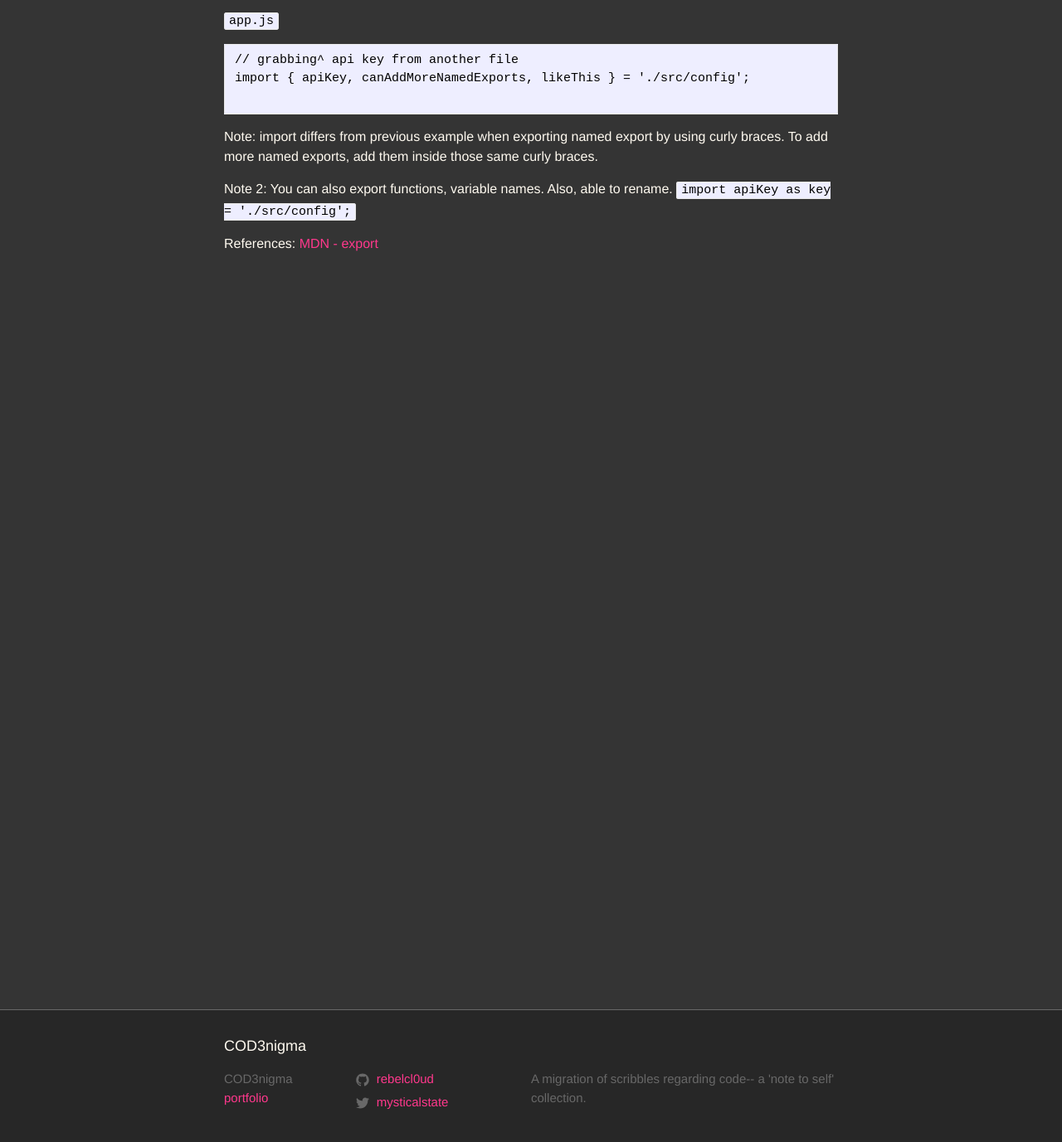
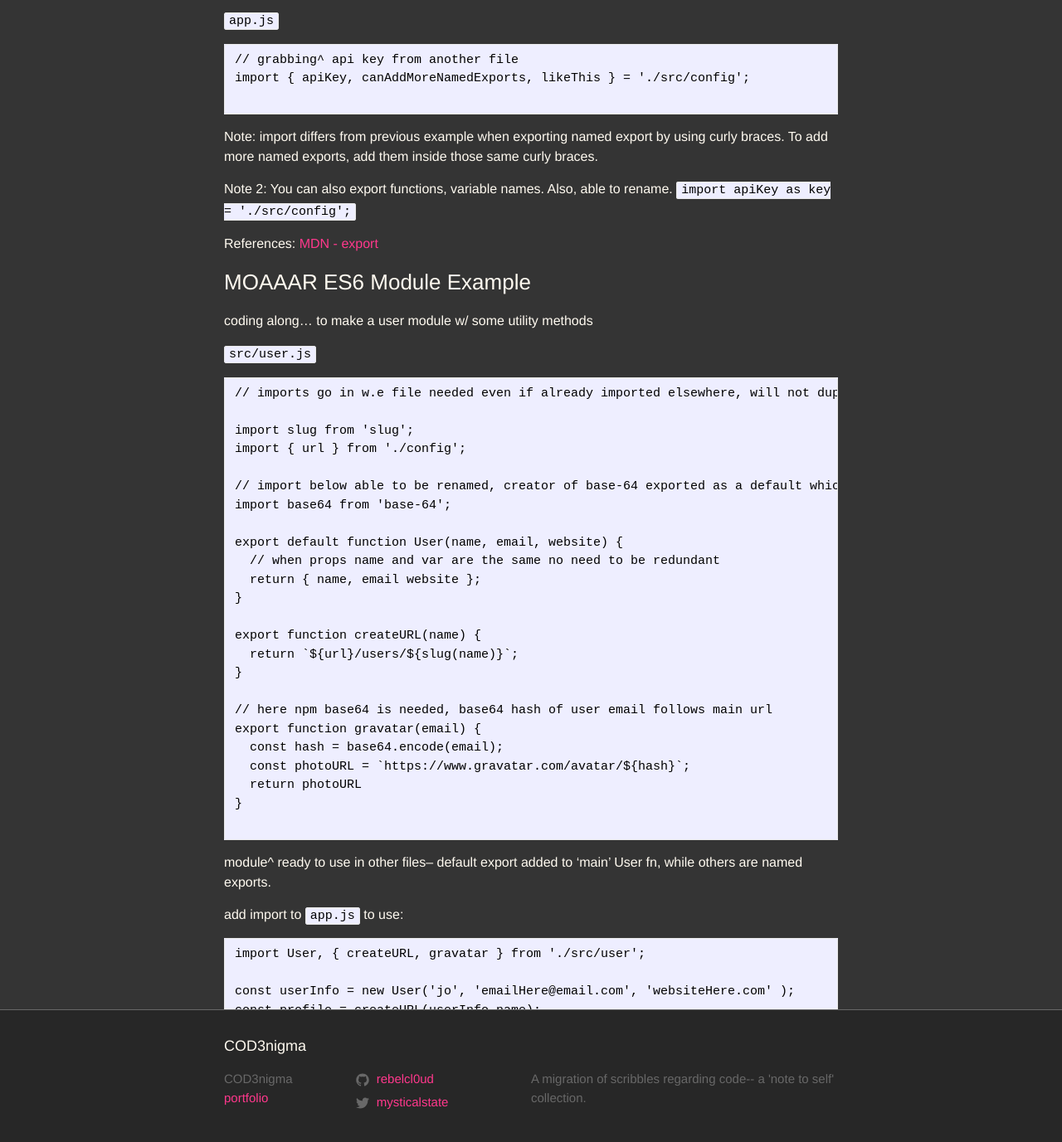
Before and after one commit to rebelcl0ud/blog, a Jekyll site: the page built from _posts/2018-04-26-[38]-es6-status-js-modules-and-npm.markdown, in a window 1280 px wide and 1400 px high, scrolled down 3456 px. Shown: the top 1377 px of the window at 83% size. Built offline with Jekyll 4.4.1, drawn with Linux system fonts in a browser that asks for light colours.

Commit message:
added code-along, another module example

````diff
--- a/_posts/2018-04-26-[38]-es6-status-js-modules-and-npm.markdown
+++ b/_posts/2018-04-26-[38]-es6-status-js-modules-and-npm.markdown
@@ -158,8 +158,55 @@ import { apiKey, canAddMoreNamedExports, likeThis } = './src/config';
 ```
 Note: import differs from previous example when exporting named export by using curly braces. To add more named exports, add them inside those same curly braces.
 
-Note 2: You can also export functions, variable names. Also, able to rename.
-`import apiKey as key = './src/config';`
+Note 2: You can also export functions, variable names. Also, able to rename. `import apiKey as key = './src/config';`
 
 References:
 [MDN - export](https://developer.mozilla.org/en-US/docs/Web/JavaScript/Reference/Statements/export)
+
+### MOAAAR ES6 Module Example
+
+coding along...
+to make a user module w/ some utility methods
+
+`src/user.js`
+```
+// imports go in w.e file needed even if already imported elsewhere, will not dup code
+
+import slug from 'slug';
+import { url } from './config';
+
+// import below able to be renamed, creator of base-64 exported as a default which gives ability of importing with any name
+import base64 from 'base-64';
+
+export default function User(name, email, website) {
+  // when props name and var are the same no need to be redundant
+  return { name, email website };
+}
+
+export function createURL(name) {
+  return `${url}/users/${slug(name)}`;
+}
+
+// here npm base64 is needed, base64 hash of user email follows main url
+export function gravatar(email) {
+  const hash = base64.encode(email);
+  const photoURL = `https://www.gravatar.com/avatar/${hash}`;
+  return photoURL
+}
+
+```
+module^ ready to use in other files--
+default export added to 'main' User fn, while others are named exports.
+
+add import to `app.js` to use:
+```
+import User, { createURL, gravatar } from './src/user';
+
+const userInfo = new User('jo', 'emailHere@email.com', 'websiteHere.com' );
+const profile = createURL(userInfo.name);
+const image = gravatar(userInfo.email);
+
+```
+loading html in browser and `console.log`ing variables output info
+
+Note: you can make your own modules and put them up on npm :O
````
